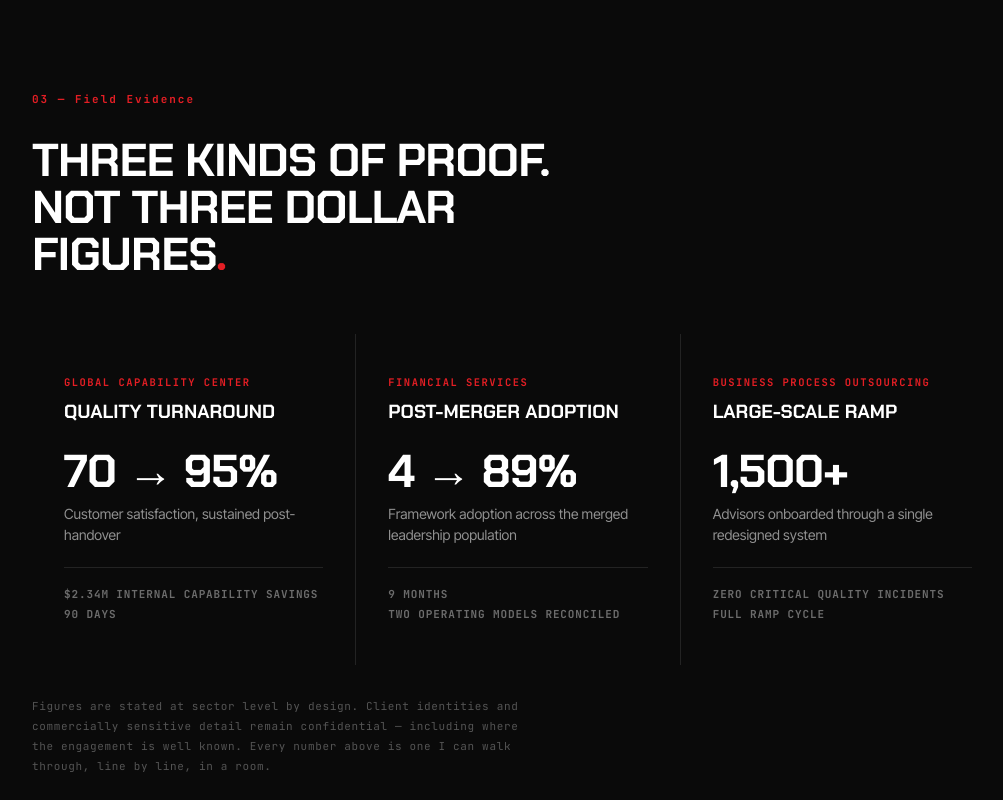
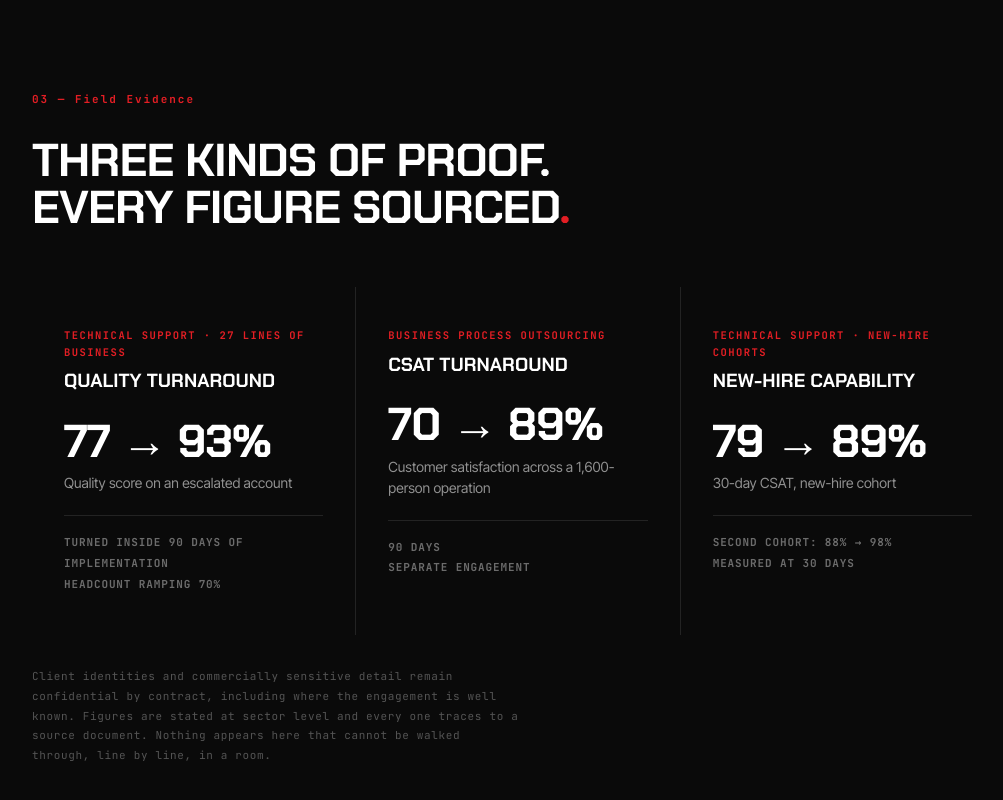
Before and after one commit to smvshyam/ssundar-website, a website: page index.html in a window 1280 px wide. Shown: the part 3480-4280 px from the top of the page, without its empty margins (122-1125 px from the left). Drawn offline with Linux system fonts and the light colour scheme.

Commit message:
claims: enforce claims-register.md across the site
RETIRED CLAIMS REMOVED (were live)
  index.html evidence cards were built on two retired claims:
    '70 -> 95% CSAT'  — no single series runs 70->95; 70 is the headcount
                        ramp, 95 is a different pod's Q4 figure
    '$2.34M'          — no source document supports any dollar figure
  Replaced all three cards with register-approved, sector-only figures:
    77% -> 93% quality score, escalated account, 90 days, 70% ramp
    70% -> 89% CSAT, 1,600-person operation, 90 days
    79% -> 89% new-hire 30-day CSAT (second cohort 88% -> 98%)
  engage.html ticker carried three unregistered figures — same treatment.

CONFIDENTIALITY (binding — contract prohibits client reference)
  Stripped Google and Uber from about.html: career description, employer
  line, two industry cards, award context, impact grid. Removed Google
  from the employer list on leadership-development-consulting-india.html.
  Accenture retained as employer, never paired with engagement metrics.

AWARDS aligned to register
  Removed Brandon Hall Gold 2021 and ATD Best Award 2014 — neither is in
  the register. Golden Peacock corrected 2016 -> 2017 (Business). Brandon
  Hall Silver labelled 'Competency Development'. Meta description and
  Person schema award array updated to match.

```diff
--- a/index.html
+++ b/index.html
@@ -384,47 +384,48 @@
 <section class="evidence">
   <div class="wrap">
     <span class="sec-num">03 — Field Evidence</span>
-    <h2 class="arg-head" style="margin-bottom:0">Three kinds of proof. Not three dollar figures<span class="dot">.</span></h2>
+    <h2 class="arg-head" style="margin-bottom:0">Three kinds of proof. Every figure sourced<span class="dot">.</span></h2>
 
     <div class="ev-grid">
       <div class="ev-card">
-        <span class="ev-sector">Global Capability Center</span>
+        <span class="ev-sector">Technical Support &middot; 27 Lines of Business</span>
         <p class="ev-kind">Quality turnaround</p>
-        <p class="ev-figure">70 → 95%</p>
-        <p class="ev-figure-sub">Customer satisfaction, sustained post-handover</p>
+        <p class="ev-figure">77 &rarr; 93%</p>
+        <p class="ev-figure-sub">Quality score on an escalated account</p>
         <div class="ev-meta">
-          $2.34M internal capability savings<br>
-          90 days
-        </div>
-      </div>
-
-      <div class="ev-card">
-        <span class="ev-sector">Financial Services</span>
-        <p class="ev-kind">Post-merger adoption</p>
-        <p class="ev-figure">4 → 89%</p>
-        <p class="ev-figure-sub">Framework adoption across the merged leadership population</p>
-        <div class="ev-meta">
-          9 months<br>
-          Two operating models reconciled
+          Turned inside 90 days of implementation<br>
+          Headcount ramping 70%
         </div>
       </div>
 
       <div class="ev-card">
         <span class="ev-sector">Business Process Outsourcing</span>
-        <p class="ev-kind">Large-scale ramp</p>
-        <p class="ev-figure">1,500+</p>
-        <p class="ev-figure-sub">Advisors onboarded through a single redesigned system</p>
+        <p class="ev-kind">CSAT turnaround</p>
+        <p class="ev-figure">70 &rarr; 89%</p>
+        <p class="ev-figure-sub">Customer satisfaction across a 1,600-person operation</p>
         <div class="ev-meta">
-          Zero critical quality incidents<br>
-          Full ramp cycle
+          90 days<br>
+          Separate engagement
+        </div>
+      </div>
+
+      <div class="ev-card">
+        <span class="ev-sector">Technical Support &middot; New-Hire Cohorts</span>
+        <p class="ev-kind">New-hire capability</p>
+        <p class="ev-figure">79 &rarr; 89%</p>
+        <p class="ev-figure-sub">30-day CSAT, new-hire cohort</p>
+        <div class="ev-meta">
+          Second cohort: 88% &rarr; 98%<br>
+          Measured at 30 days
         </div>
       </div>
     </div>
 
     <p class="ev-note">
-      Figures are stated at sector level by design. Client identities and commercially sensitive
-      detail remain confidential — including where the engagement is well known. Every number
-      above is one I can walk through, line by line, in a room.
+      Client identities and commercially sensitive detail remain confidential by contract,
+      including where the engagement is well known. Figures are stated at sector level and
+      every one traces to a source document. Nothing appears here that cannot be walked
+      through, line by line, in a room.
     </p>
   </div>
 </section>
```
Also changed, not shown: about.html (+9 -11 lines), engage.html (+1 -1 lines), evidence.html (+1 -1 lines), leadership-development-consulting-india.html (+1 -1 lines).
